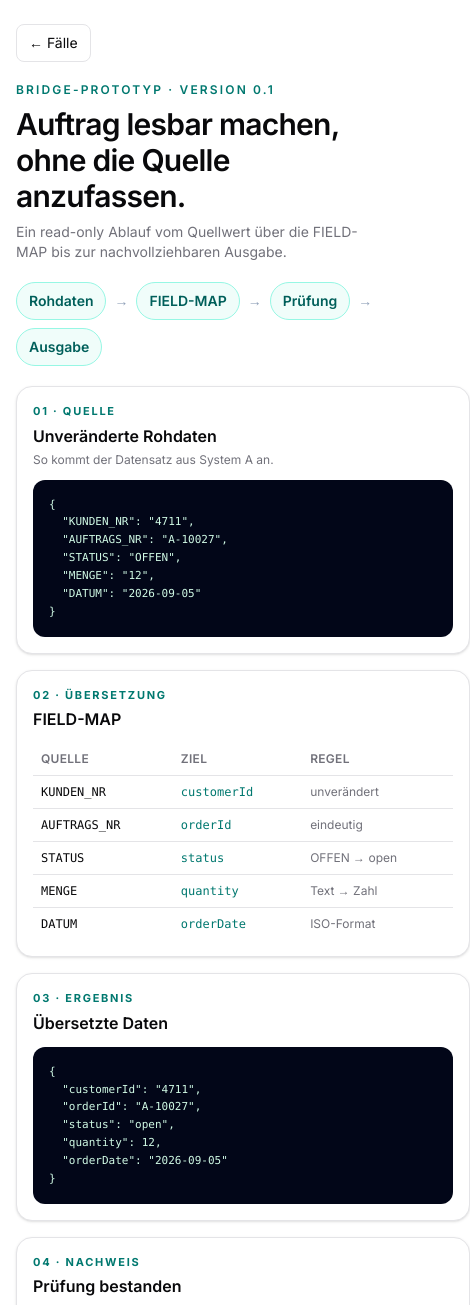
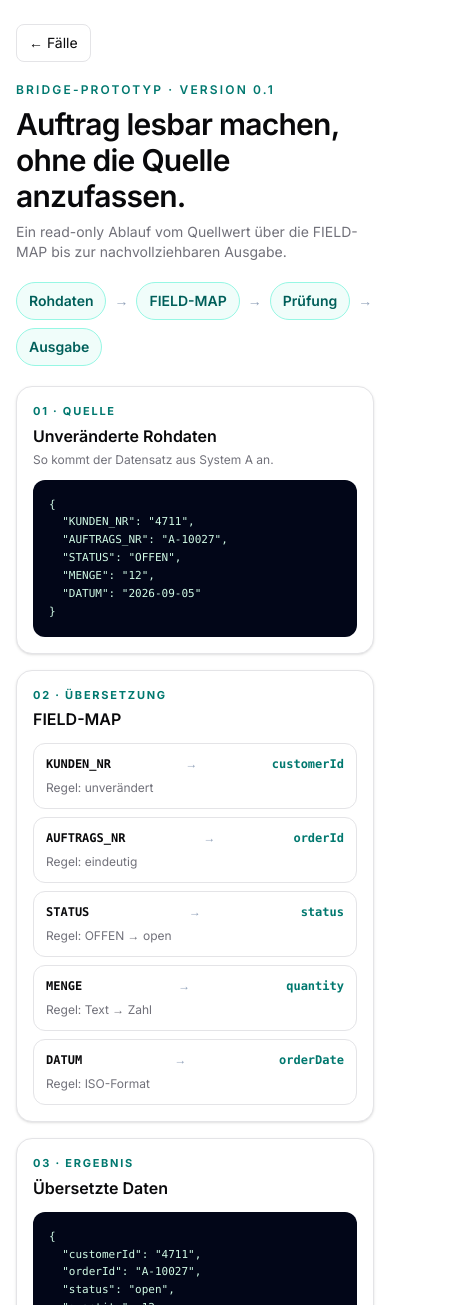
Before and after one commit to schieskejulia-collab/petraplan, a React (Vite) app in the folder frontend/mobile-app/: page /bridge in a window 390 px wide. Shown: the top 1305 px of the page, 470 px wide, since content can reach past the window. Built offline with nearby package versions, Linux system fonts and the light colour scheme.

Commit message:
Make FIELD-MAP mobile-friendly

```diff
--- a/frontend/mobile-app/src/pages/BridgePage.tsx
+++ b/frontend/mobile-app/src/pages/BridgePage.tsx
@@ -121,8 +121,8 @@ export default function BridgePage() {
           </Section>
 
           <Section eyebrow="02 · Übersetzung" title="FIELD-MAP">
-            <div className="mt-3 overflow-x-auto">
-              <table className="w-full min-w-[420px] text-left text-xs">
+            <div className="mt-3 hidden overflow-x-auto md:block">
+              <table className="w-full text-left text-xs">
                 <thead className="text-muted-foreground">
                   <tr className="border-b">
                     <th className="px-2 py-2 font-semibold uppercase tracking-wide">Quelle</th>
@@ -140,6 +140,18 @@ export default function BridgePage() {
                   ))}
                 </tbody>
               </table>
+            </div>
+            <div className="mt-3 space-y-2 md:hidden">
+              {fieldMap.map(([source, target, rule]) => (
+                <div key={source} className="rounded-xl border p-3">
+                  <div className="flex items-center justify-between gap-3">
+                    <span className="font-mono text-xs font-semibold">{source}</span>
+                    <span className="text-xs text-slate-400">→</span>
+                    <span className="font-mono text-xs font-semibold text-teal-700">{target}</span>
+                  </div>
+                  <p className="mt-2 text-xs text-muted-foreground">Regel: {rule}</p>
+                </div>
+              ))}
             </div>
           </Section>
 
```
